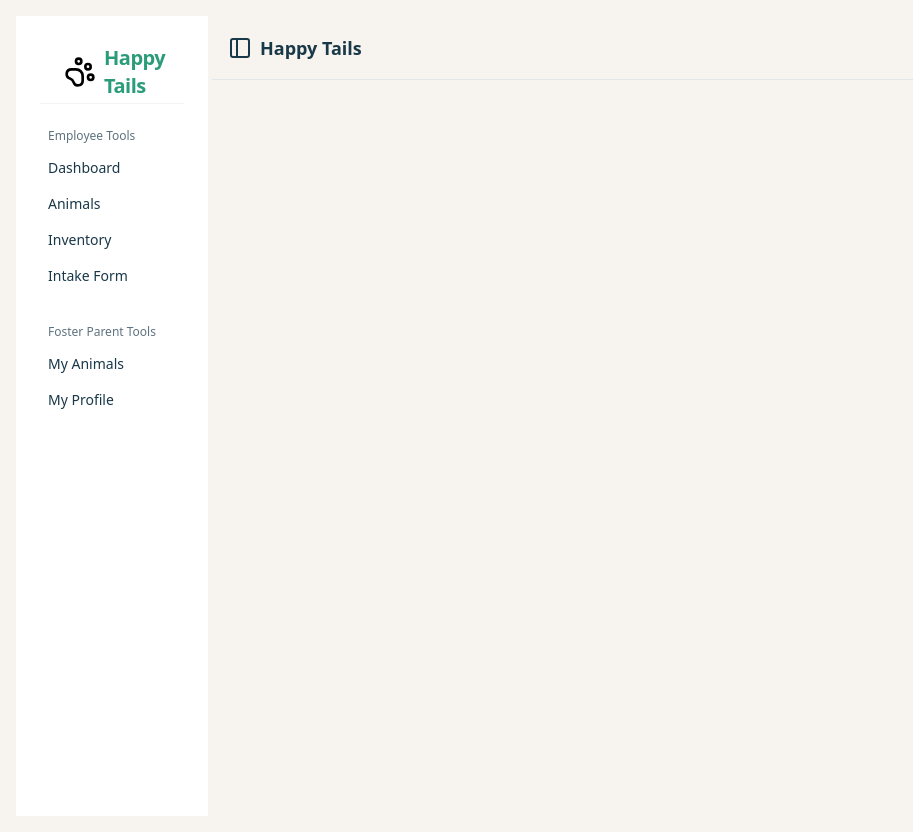
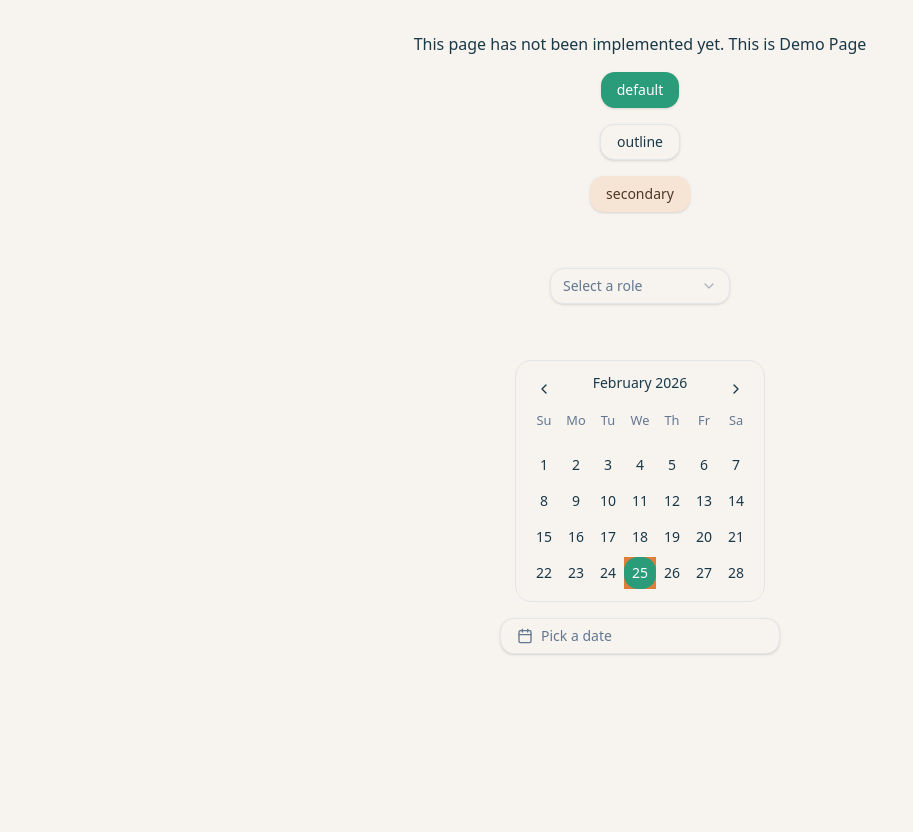
Before and after one commit to kasandra0/happytailsshelter_frontend, a React app in the folder app/: page /components in a window 1280 px wide. Shown: the whole page, without its empty margins (0-913 px from the left). After the commit the page ends 800 px from the top, so only its background shows below. Built offline with nearby package versions, Linux system fonts and the light colour scheme; the HTML template or start-up script is replaced by a standard one.

Commit message:
remove <SidebarLayout> from AdoptPage and Component demo to fix nested sidebarLayout

```diff
--- a/app/src/pages/AdoptPage.tsx
+++ b/app/src/pages/AdoptPage.tsx
@@ -1,6 +1,5 @@
 import { useEffect, useState } from "react";
 import { useNavigate, useParams } from "react-router-dom";
-import SidebarLayout from "@/layout/SidebarLayout";
 import { Button } from "@/components/ui/button";
 import { api } from "@/lib/api";
 import type { Animal } from "@/types/types";
@@ -100,7 +99,6 @@ export default function AdoptPage() {
   }
 
   return (
-    <SidebarLayout>
       <div className="p-6 max-w-2xl">
         <div className="flex items-start justify-between gap-3">
           <div>
@@ -240,6 +238,5 @@ export default function AdoptPage() {
           </div>
         </form>
       </div>
-    </SidebarLayout>
   );
 }
--- a/app/src/pages/ComponentDemos.tsx
+++ b/app/src/pages/ComponentDemos.tsx
@@ -16,7 +16,6 @@ function Demo() {
   const [date, setDate] = React.useState<Date | undefined>(new Date());
 
   return (
-    <SidebarLayout userRole="staff">
       <div className="flex flex-1 flex-col gap-4 p-4 items-center">
         <h3>This page has not been implemented yet. This is Demo Page</h3>
         <Button>default</Button>
@@ -46,7 +45,6 @@ function Demo() {
 
         <DatePickerDemo />
       </div>
-    </SidebarLayout>
   );
 }
 
```
